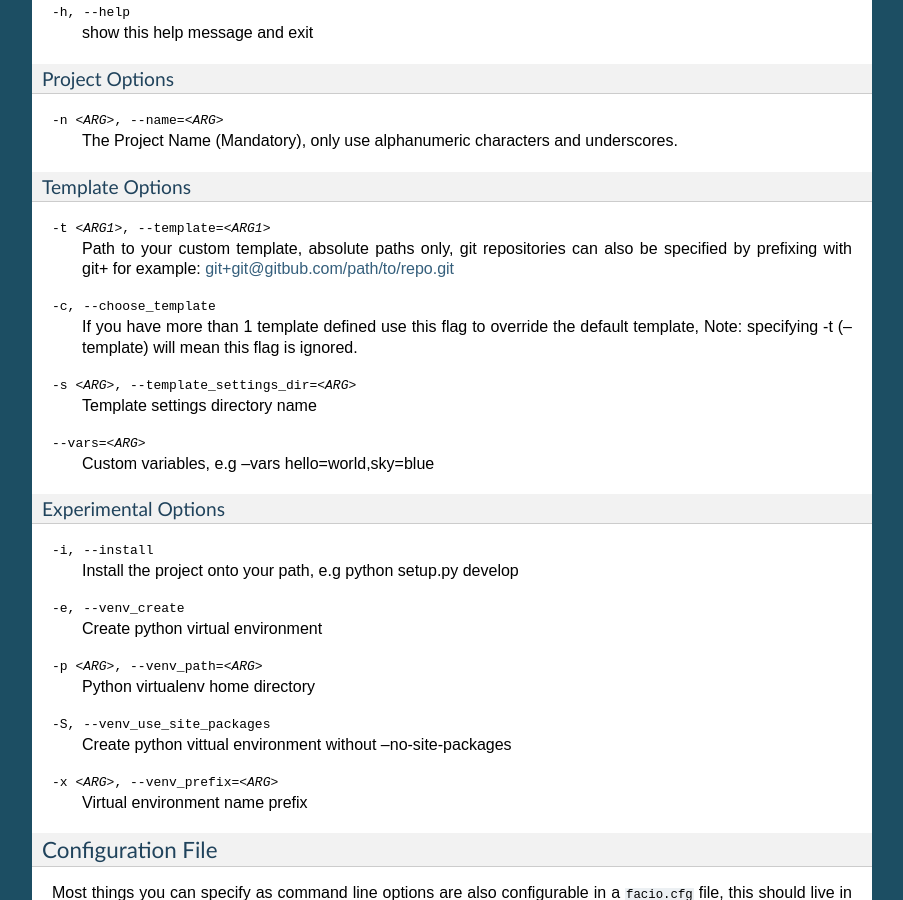
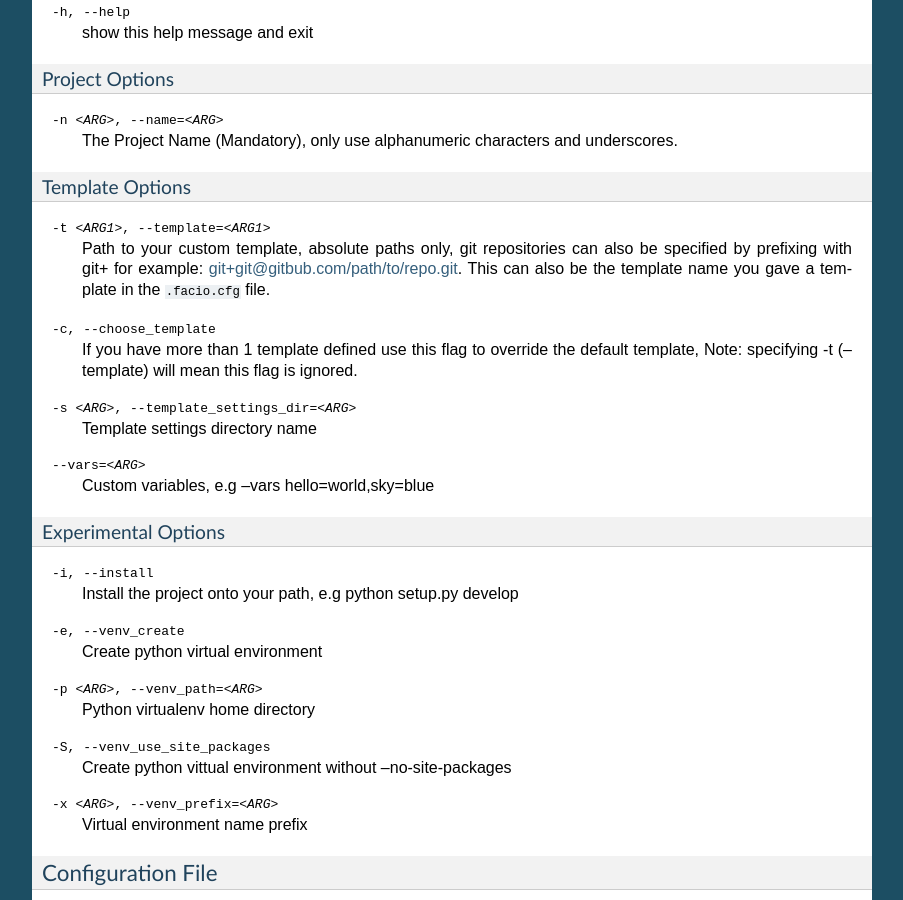
Before and after one commit to krak3n/Facio, a Sphinx documentation site: the page built from docs/usage.rst, in a window 1280 px wide and 900 px high, scrolled down 671 px. Shown: the whole window, without its empty margins (198-1101 px from the left). Built offline with Sphinx 7.4.7, drawn with Linux system fonts in a browser that asks for light colours.

Commit message:
Added doc amendment to hilight name usage can now be used when using -t

```diff
--- a/docs/usage.rst
+++ b/docs/usage.rst
@@ -47,7 +47,8 @@ Template Options
 
 -t <ARG1>, --template=<ARG1>
             Path to your custom template, absolute paths only, git repositories can also be specified by prefixing with git+
-            for example: git+git@gitbub.com/path/to/repo.git
+            for example: git+git@gitbub.com/path/to/repo.git. This can also be the template name you gave a template in the
+            ``.facio.cfg`` file.
 
 -c, --choose_template
             If you have more than 1 template defined use this flag to override the default template, Note: specifying -t
```
